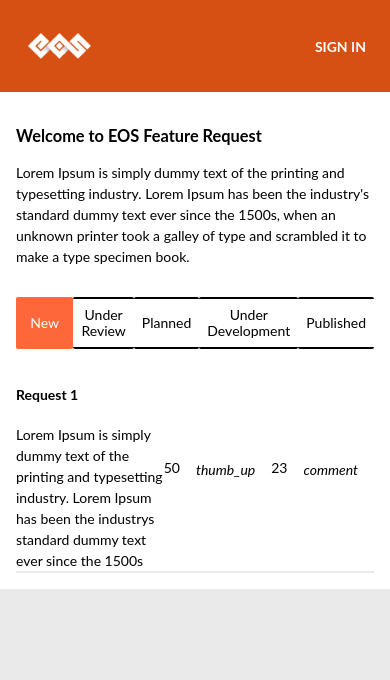
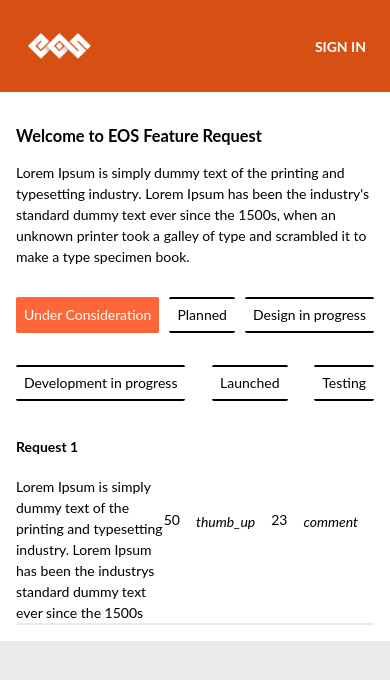
Before and after one commit to EOS-uiux-Solutions/user-story, a React (Create React App) app: page / in a window 390 px wide. Shown: the top 680 px of the page. Built offline with nearby package versions, Linux system fonts and the light colour scheme; no server answers; some icons are missing.

Commit message:
Added a few elements in the language json scripts and ensured responsiveness of the homepage

```diff
--- a/src/assets/scss/components/button.scss
+++ b/src/assets/scss/components/button.scss
@@ -26,7 +26,7 @@
     border-left: 2px $gray-bg;
     border-right: 2px $gray-bg;
     border-top: 2px solid black;
-    width: 224px;
+    width: auto;
 
     &-selected,
     &:hover {
@@ -44,15 +44,3 @@
     width: 114px;
   }
 }
-
-@media only screen and (max-width: 1120px) {
-  .btn-tabs {
-    width: 20%;
-  }
-}
-
-@media only screen and (max-width: 768px) {
-  .btn-tabs {
-    width: 28%;
-  }
-}
--- a/src/assets/scss/layout/flex.scss
+++ b/src/assets/scss/layout/flex.scss
@@ -1,5 +1,6 @@
 .flex {
   display: flex;
+  flex-wrap: wrap;
 
   &-row {
     flex-direction: row;
--- a/src/pages/Home.js
+++ b/src/pages/Home.js
@@ -4,11 +4,12 @@ import Navigation from '../components/Navigation'
 import Button from '../components/Button'
 
 const stateList = [
-  'New',
-  'Under Review',
+  'Under Consideration',
   'Planned',
-  'Under Development',
-  'Published'
+  'Design in progress',
+  'Development in progress',
+  'Launched',
+  'Testing'
 ]
 // to be replaced by a fetch request
 
@@ -17,7 +18,7 @@ const requestsList = [
     requestName: 'Request 1',
     description:
       'Lorem Ipsum is simply dummy text of the printing and typesetting industry. Lorem Ipsum has been the industrys standard dummy text ever since the 1500s',
-    state: 'New',
+    state: 'Under Consideration',
     votes: 50,
     comments: 23
   },
@@ -25,14 +26,14 @@ const requestsList = [
     requestName: 'Request 2',
     description:
       'Lorem Ipsum is simply dummy text of the printing and typesetting industry. Lorem Ipsum has been the industrys standard dummy text ever since the 1500s',
-    state: 'Planned',
+    state: 'Launched',
     votes: 23,
     comments: 5
   }
 ]
 
 export const Home = () => {
-  const [currentStateSelected, selectState] = useState('New')
+  const [currentStateSelected, selectState] = useState('Under Consideration')
   return (
     <>
       <div className='base-wrapper'>
@@ -68,10 +69,10 @@ export const Home = () => {
               {requestsList.map((request, key) => {
                 return request.state === currentStateSelected ? (
                   <div className='request'>
-                    <p className='request-content'>
+                    <div className='request-content'>
                       <h4>{request.requestName}</h4>
                       {request.description}
-                    </p>
+                    </div>
                     <div className='icon-display'>
                       {request.votes}
                       <i className='eos-icons'>thumb_up</i>
--- a/src/translations/es/common.json
+++ b/src/translations/es/common.json
@@ -13,8 +13,12 @@
     "password-label": "Ingresa tu contraseña",
     "confirm-password-label": "Confirmar contraseña",
     "forgot-password": "¿Se te olvidó tu contraseña?",
+    "reset-password": "Configura tu nueva contraseña",
+    "new-password": "Nueva contraseña",
+    "confirm-password": "Confirmar contraseña",
     "create-account": "Crea una cuenta",
     "footer-right": "2020 EOS",
-    "existing-user": "¿Usuario existente?"
+    "existing-user": "¿Usuario existente?",
+    "reset-password-done": "Llévame a la página de inicio de sesión"
   }
 }
```
